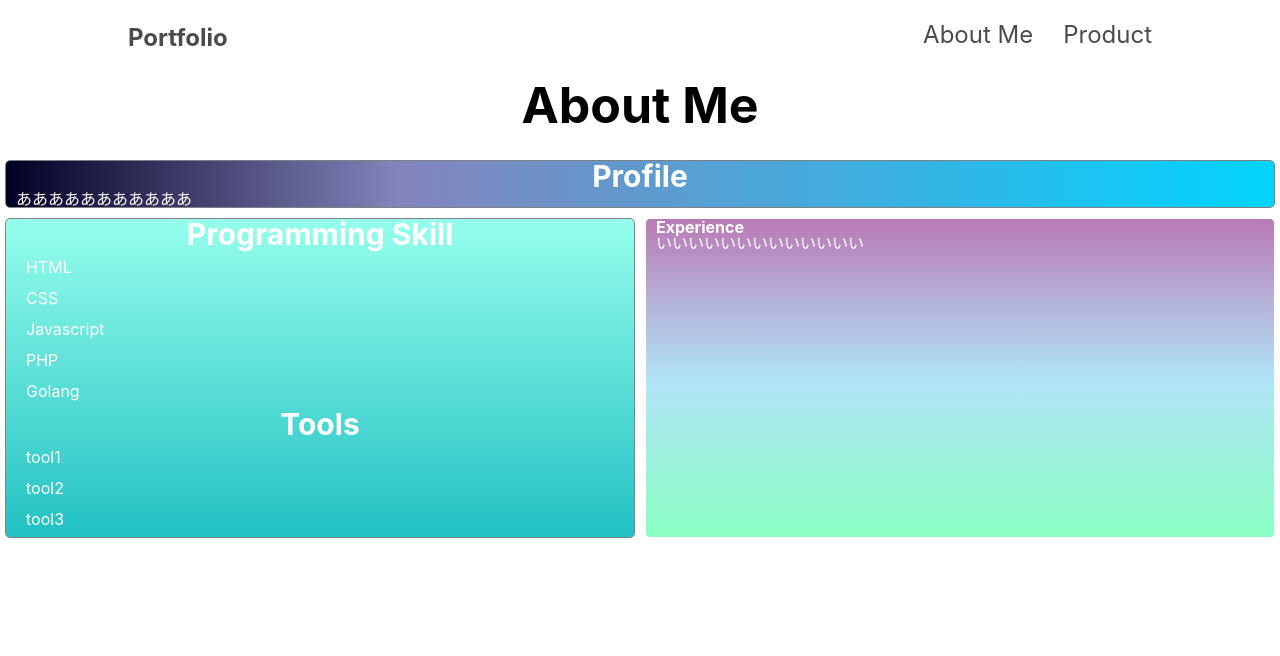
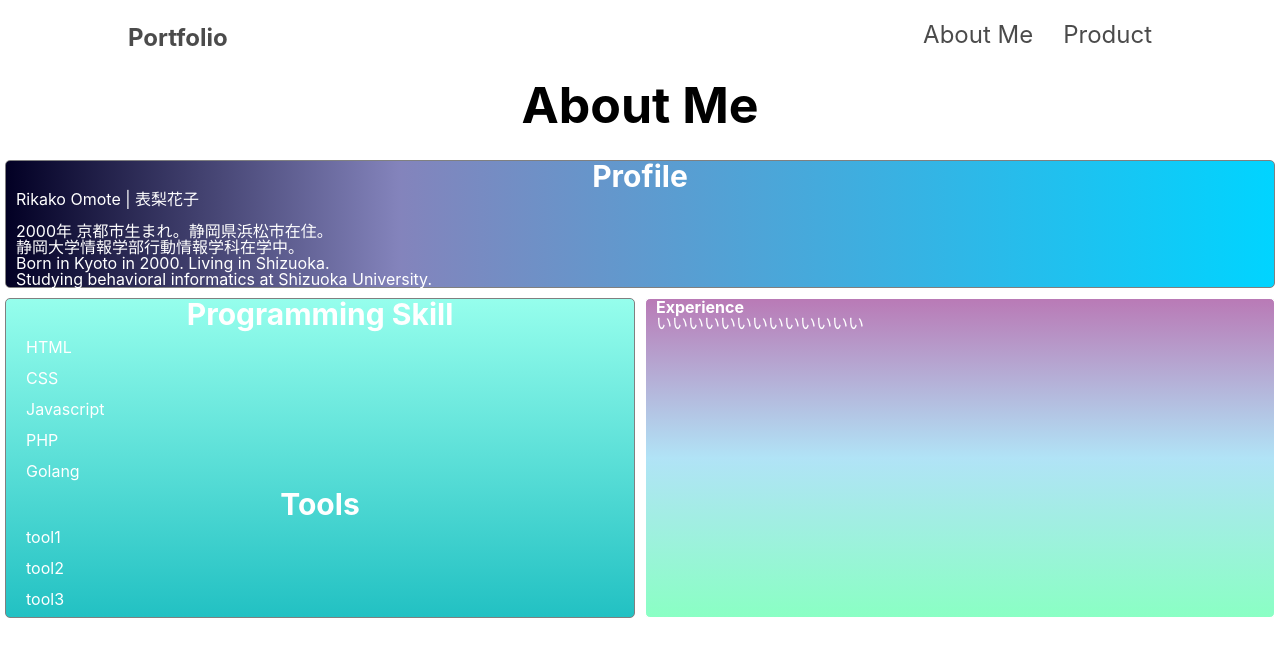
Before and after one commit to rikako1021/portfolio, a React (Create React App) app: page /about in a window 1280 px wide. Shown: the top 656 px of the page. Built offline with nearby package versions, Linux system fonts and the light colour scheme.

Commit message:
contact.js追加

```diff
--- a/src/App.js
+++ b/src/App.js
@@ -2,6 +2,7 @@ import { BrowserRouter, Route, Switch } from "react-router-dom";
 import Home from "./components/Home";
 import About from "./components/About";
 import Product from "./components/Product";
+import Contact from "./components/Contact"
 import Header from "./components/Header";
 import './App.css';
 
@@ -13,6 +14,7 @@ function App() {
       <Route component={Home} path='/' exact />
       <Route component={About} path='/about' />
       <Route component={Product} path='/product' />
+      <Route component={Contact} path='/contact' />
     </Switch>
     </BrowserRouter>
   );
--- a/src/components/About.js
+++ b/src/components/About.js
@@ -6,7 +6,10 @@ function About() {
        <h1>About Me</h1>
        <div className="profile">
            <h2>Profile</h2>
-           <p>あああああああああああ</p>
+           <p>Rikako Omote | 表梨花子</p>
+           <br/>
+           <p>2000年 京都市生まれ。静岡県浜松市在住。<br />静岡大学情報学部行動情報学科在学中。</p>
+           <p>Born in Kyoto in 2000. Living in Shizuoka.<br/>Studying behavioral informatics at Shizuoka University.</p>
        </div>
        <div className="content">
            <div className="skill">
```
Also changed, not shown: src/components/Contact.js (added).
